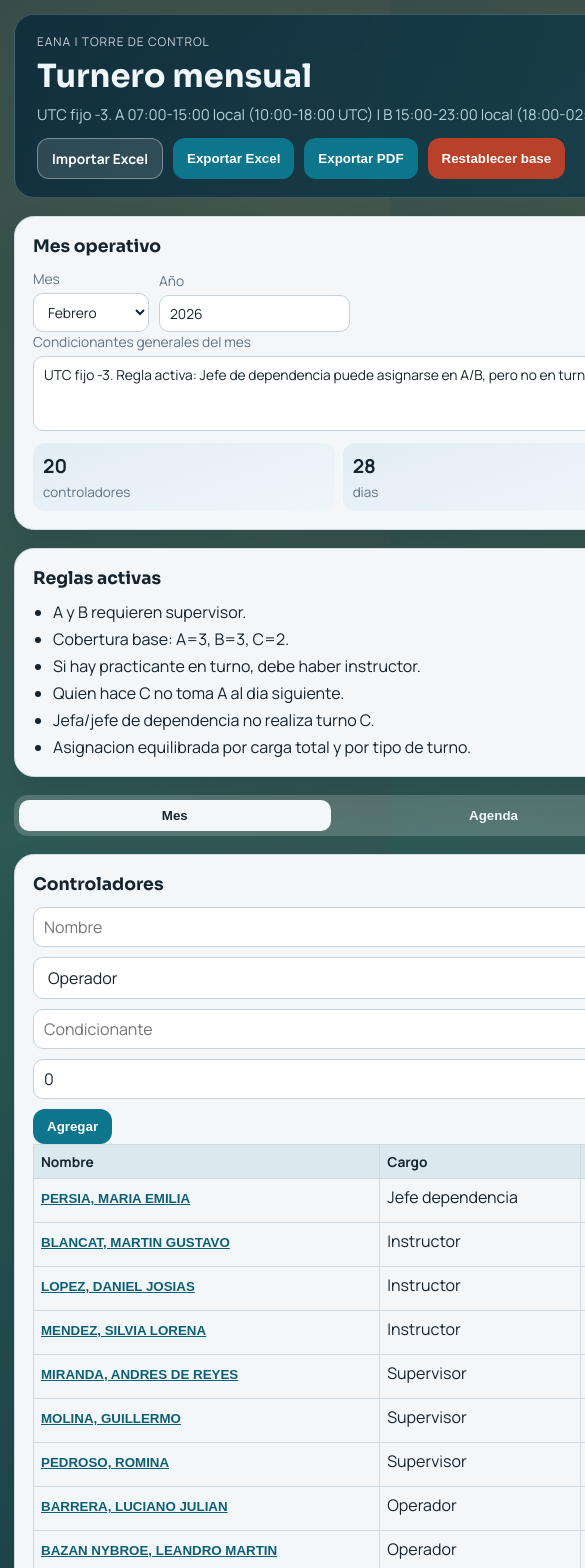
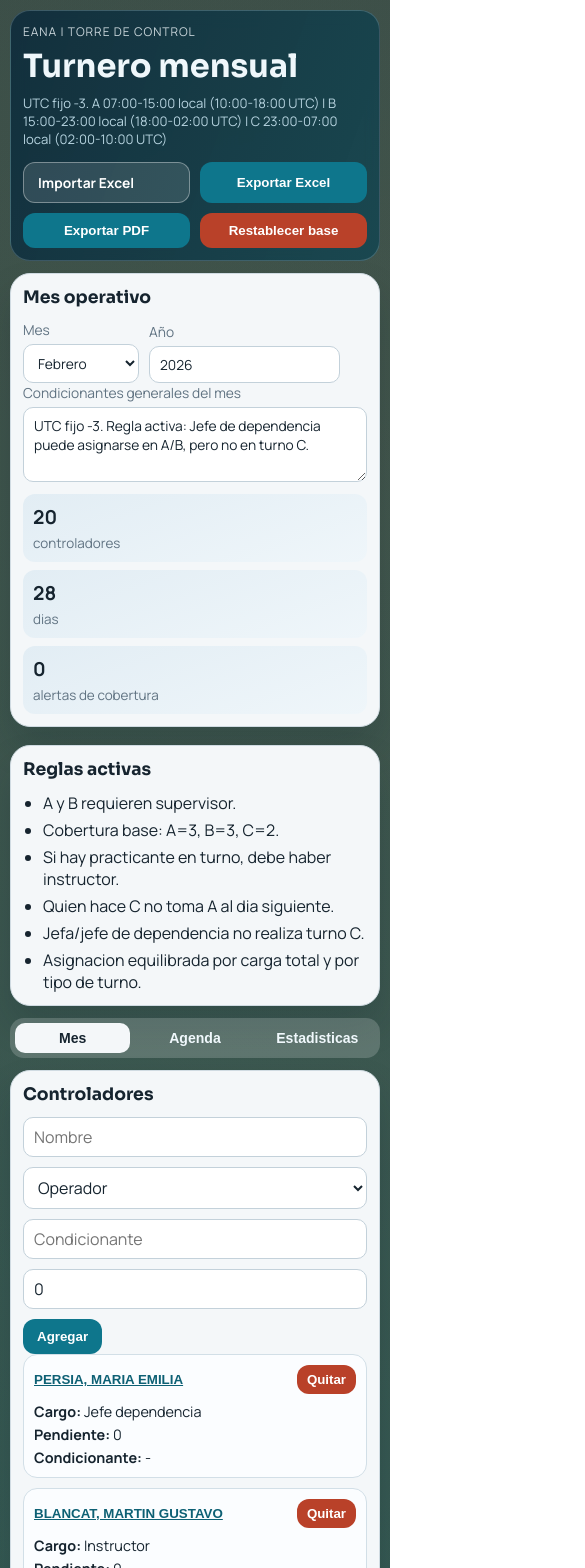
Before and after one commit to azafe/Turnos, a React (Vite) app: page / in a window 390 px wide. Shown: the top 1568 px of the page, 585 px wide, since content can reach past the window. Built offline with nearby package versions, Linux system fonts and the light colour scheme.

Commit message:
feat: improve mobile responsiveness with card-based views

```diff
--- a/src/App.css
+++ b/src/App.css
@@ -249,6 +249,54 @@ textarea {
   gap: 18px;
 }
 
+.desktop-only {
+  display: block;
+}
+
+.mobile-only {
+  display: none;
+}
+
+.stack-list {
+  display: grid;
+  gap: 10px;
+}
+
+.stack-card {
+  border: 1px solid #d2dfe7;
+  border-radius: 14px;
+  padding: 10px;
+  background: #fbfdff;
+}
+
+.stack-head {
+  display: flex;
+  justify-content: space-between;
+  align-items: center;
+  gap: 10px;
+}
+
+.stack-grid {
+  display: grid;
+  gap: 4px;
+  margin-top: 8px;
+}
+
+.stack-grid p {
+  margin: 0;
+  font-size: 0.9rem;
+}
+
+.stack-shift {
+  margin-top: 8px;
+  padding-top: 8px;
+  border-top: 1px dashed #d3dee6;
+}
+
+.stack-shift p {
+  margin: 0;
+}
+
 .table-wrapper {
   overflow: auto;
 }
@@ -461,6 +509,8 @@ summary {
 
 .modal-card {
   width: min(620px, 100%);
+  max-height: calc(100vh - 32px);
+  overflow: auto;
   border-radius: 16px;
   border: 1px solid #c9d9e3;
   background: #f5f9fc;
@@ -523,6 +573,7 @@ summary {
 
   .tab {
     flex: 1;
+    text-align: center;
   }
 
   .row-inline {
@@ -534,4 +585,81 @@ summary {
   textarea {
     width: 100%;
   }
+
+  .hero-actions {
+    display: grid;
+    grid-template-columns: repeat(2, minmax(0, 1fr));
+  }
+
+  .summary-cards {
+    grid-template-columns: 1fr;
+  }
+
+  .calendar-cell {
+    min-height: 64px;
+    padding: 6px;
+  }
+
+  .calendar-mini {
+    font-size: 0.68rem;
+  }
 }
+
+@media (max-width: 760px) {
+  .desktop-only {
+    display: none;
+  }
+
+  .mobile-only {
+    display: grid;
+  }
+
+  .app-shell {
+    padding: 10px;
+    gap: 12px;
+  }
+
+  .panel {
+    padding: 12px;
+  }
+
+  .hero {
+    padding: 12px;
+  }
+
+  .subtitle {
+    font-size: 0.82rem;
+  }
+
+  .tab {
+    padding: 7px 10px;
+    font-size: 0.88rem;
+  }
+
+  .agenda-detail h3 {
+    font-size: 0.95rem;
+  }
+
+  .calendar-head {
+    font-size: 0.72rem;
+    padding: 6px;
+  }
+
+  .calendar-day {
+    font-size: 0.9rem;
+  }
+
+  .modal-card {
+    border-radius: 12px;
+    padding: 12px;
+  }
+
+  .modal-actions {
+    flex-direction: column-reverse;
+    align-items: stretch;
+  }
+
+  .modal-actions .button {
+    width: 100%;
+  }
+}
--- a/src/App.tsx
+++ b/src/App.tsx
@@ -590,7 +590,7 @@ function App() {
               </button>
             </div>
 
-            <div className="table-wrapper">
+            <div className="table-wrapper desktop-only">
               <table>
                 <thead>
                   <tr>
@@ -621,6 +621,32 @@ function App() {
                   ))}
                 </tbody>
               </table>
+            </div>
+
+            <div className="mobile-only stack-list">
+              {data.controllers.map((controller) => (
+                <article key={`mobile-${controller.id}`} className="stack-card">
+                  <div className="stack-head">
+                    <button className="name-link" onClick={() => openEditControllerModal(controller)}>
+                      {controller.name}
+                    </button>
+                    <button className="button small danger" onClick={() => removeController(controller.id)}>
+                      Quitar
+                    </button>
+                  </div>
+                  <div className="stack-grid">
+                    <p>
+                      <strong>Cargo:</strong> {roleLabel(controller.role)}
+                    </p>
+                    <p>
+                      <strong>Pendiente:</strong> {controller.pending}
+                    </p>
+                    <p>
+                      <strong>Condicionante:</strong> {controller.condition || '-'}
+                    </p>
+                  </div>
+                </article>
+              ))}
             </div>
           </article>
 
@@ -928,7 +954,7 @@ function App() {
 
             {data.monthlyNotes ? <p className="monthly-note">Notas: {data.monthlyNotes}</p> : null}
 
-            <div className="table-wrapper">
+            <div className="table-wrapper desktop-only">
               <table className="schedule-table">
                 <thead>
                   <tr>
@@ -979,6 +1005,43 @@ function App() {
                   ))}
                 </tbody>
               </table>
+            </div>
+
+            <div className="mobile-only stack-list">
+              {schedule.days.map((day) => (
+                <article key={`mobile-day-${day.date}`} className="stack-card">
+                  <h3>
+                    {formatDate(day.date)} <span className="dim">({day.dayLabel})</span>
+                  </h3>
+                  {SHIFT_ORDER.map((shift) => {
+                    const plan = day.shifts[shift]
+                    return (
+                      <section key={`mobile-${day.date}-${shift}`} className="stack-shift">
+                        <p>
+                          <strong>Turno {shift}:</strong> {plan.assignedControllerIds.length}/{plan.required}
+                        </p>
+                        <p className="dim">
+                          {SHIFT_CONFIG[shift].local} local | {SHIFT_CONFIG[shift].utc} UTC
+                        </p>
+                        <ul className="assignment-list">
+                          {plan.assignedControllerIds.map((controllerId) => (
+                            <li key={`${day.date}-${shift}-${controllerId}`}>
+                              {nameById(controllerById, controllerId)}
+                            </li>
+                          ))}
+                        </ul>
+                        {plan.conflicts.length ? (
+                          <ul className="conflict-list">
+                            {plan.conflicts.map((conflict, index) => (
+                              <li key={`mobile-conf-${day.date}-${shift}-${index}`}>{conflict}</li>
+                            ))}
+                          </ul>
+                        ) : null}
+                      </section>
+                    )
+                  })}
+                </article>
+              ))}
             </div>
           </article>
         </main>
@@ -1064,7 +1127,7 @@ function App() {
         <main className="content-grid">
           <article className="panel">
             <h2>Estadisticas por controlador</h2>
-            <div className="table-wrapper">
+            <div className="table-wrapper desktop-only">
               <table>
                 <thead>
                   <tr>
@@ -1097,6 +1160,37 @@ function App() {
                   ))}
                 </tbody>
               </table>
+            </div>
+
+            <div className="mobile-only stack-list">
+              {statsRows.map((row) => (
+                <article key={`mobile-stats-${String(row.nombre)}`} className="stack-card">
+                  <h3>{row.nombre}</h3>
+                  <div className="stack-grid">
+                    <p>
+                      <strong>Cargo:</strong> {row.cargo}
+                    </p>
+                    <p>
+                      <strong>Turnos:</strong> A {row.turnosA} | B {row.turnosB} | C {row.turnosC}
+                    </p>
+                    <p>
+                      <strong>Total:</strong> {row.total}
+                    </p>
+                    <p>
+                      <strong>Finde:</strong> {row.finDeSemana}
+                    </p>
+                    <p>
+                      <strong>Vacaciones:</strong> {row.vacaciones}
+                    </p>
+                    <p>
+                      <strong>Feriados:</strong> {row.feriados}
+                    </p>
+                    <p>
+                      <strong>Pendientes:</strong> {row.pendientes}
+                    </p>
+                  </div>
+                </article>
+              ))}
             </div>
           </article>
 
```
